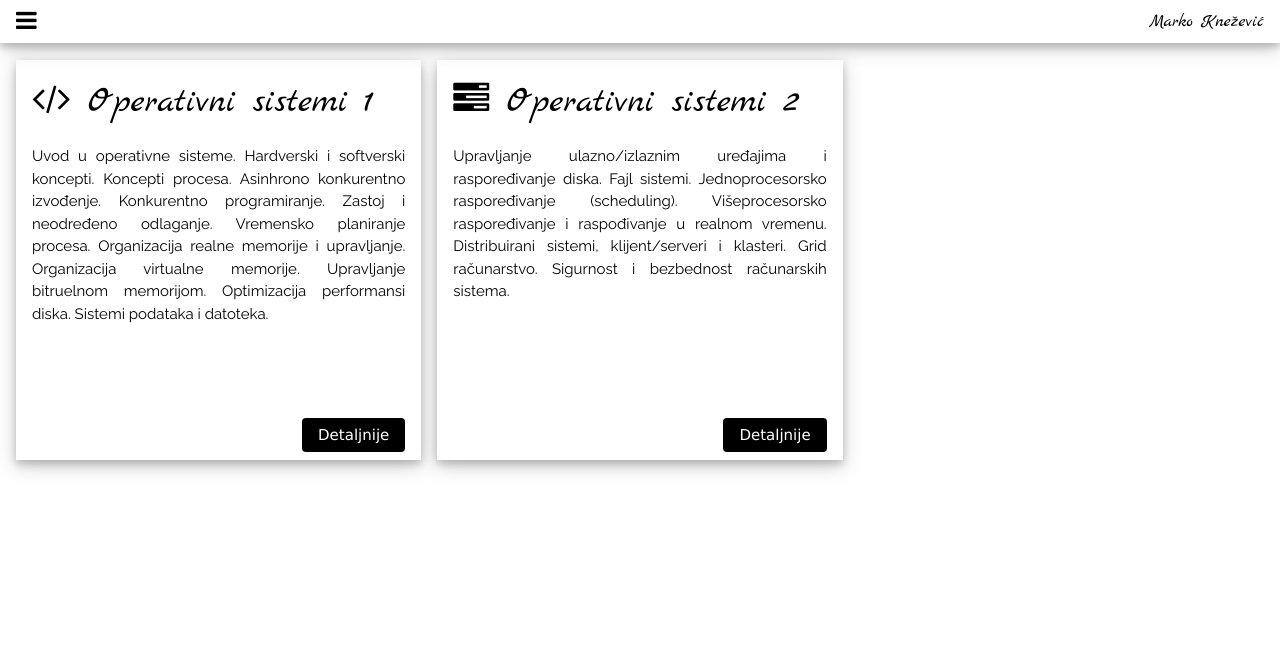
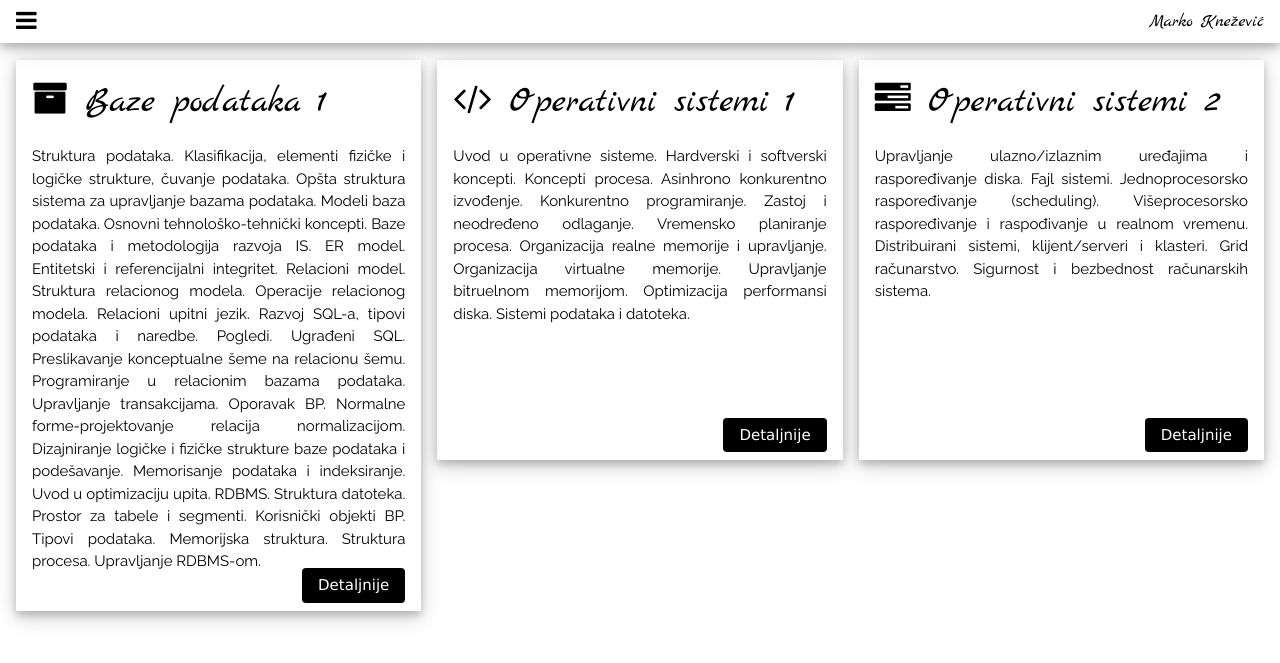
Before and after one commit to knezevicmarko/knezevicmarko.github.io, a Jekyll site: the page built from index.html, in a window 1280 px wide. Shown: the top 663 px of the page. Built offline with Jekyll 4.4.1, drawn with Linux system fonts in a browser that asks for light colours; nearby versions of some CDN libraries.

Commit message:
Priprema za bp1 2017

```diff
--- a/_config.yml
+++ b/_config.yml
@@ -34,3 +34,9 @@
     image: fa fa-tasks
     description:
       Upravljanje ulazno/izlaznim uređajima i raspoređivanje diska. Fajl sistemi. Jednoprocesorsko raspoređivanje (scheduling). Višeprocesorsko raspoređivanje i raspođivanje u realnom vremenu. Distribuirani sistemi, klijent/serveri i klasteri. Grid računarstvo. Sigurnost i bezbednost računarskih sistema.
+  bp1:
+    title: Baze podataka 1
+    output: true
+    image: fa fa-archive
+    description:
+      Struktura podataka. Klasifikacija, elementi fizičke i logičke strukture, čuvanje podataka. Opšta struktura sistema za upravljanje bazama podataka. Modeli baza podataka. Osnovni tehnološko-tehnički koncepti. Baze podataka i metodologija razvoja IS. ER model. Entitetski i referencijalni integritet. Relacioni model. Struktura relacionog modela. Operacije relacionog modela. Relacioni upitni jezik. Razvoj SQL-a, tipovi podataka i naredbe. Pogledi. Ugrađeni SQL. Preslikavanje konceptualne šeme na relacionu šemu. Programiranje u relacionim bazama podataka. Upravljanje transakcijama. Oporavak BP. Normalne forme-projektovanje relacija normalizacijom. Dizajniranje logičke i fizičke strukture baze podataka i podešavanje. Memorisanje podataka i indeksiranje. Uvod u optimizaciju upita. RDBMS. Struktura datoteka. Prostor za tabele i segmenti. Korisnički objekti BP. Tipovi podataka. Memorijska struktura. Struktura procesa. Upravljanje RDBMS-om.
```
Also changed, not shown: _bp1/index.md (added, +56 -0 lines).
